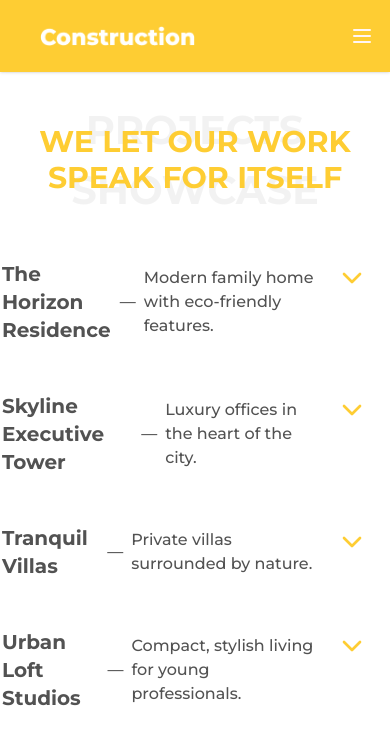
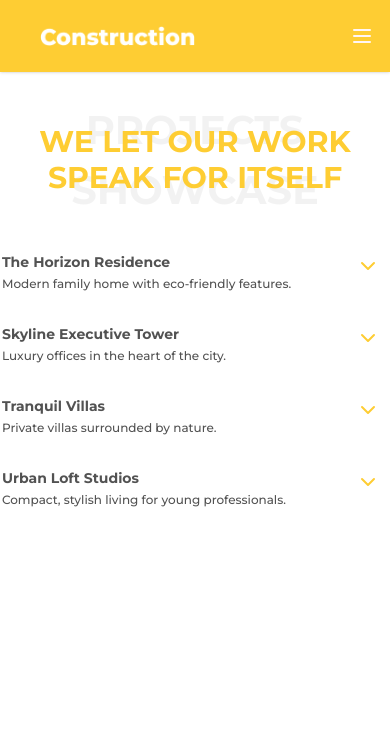
Before and after one commit to Maryammuhammadafzal/Construction-Landing-Page, a Next.js app: page /project in a window 390 px wide. Shown: the top 744 px of the page. Built offline with nearby package versions, Linux system fonts and the light colour scheme.

Commit message:
project section created responsive

```diff
--- a/src/app/project/page.tsx
+++ b/src/app/project/page.tsx
@@ -51,8 +51,8 @@ const ProjectPage = () => {
 
                     <Accordion type="single" collapsible className='lg:w-[90%] w-[99%]'>
                         {project_data.map((project, index) => (
-                            <AccordionItem key={index} value={`item-${index}`} className='border-b-0 py-2 w-full '>
-                                <AccordionTrigger><p className='font-medium lg:text-lg text-base flex items-center text-[#525252] gap-2'><span className='font-bold lg:text-3xl text-xl'>{project.title} </span> <span>— </span> {project.subtitle}</p></AccordionTrigger>
+                            <AccordionItem key={index} value={`item-${index}`} className='border-b-0 md:py-2 w-full '>
+                                <AccordionTrigger><p className='font-medium lg:text-lg md:text-base sm:text-sm text-xs flex xs:items-center xs:flex-row flex-col text-[#525252] sm:gap-2 gap-1 '><span className='font-bold lg:text-3xl md:text-xl sm:text-lg text-start text-sm'>{project.title} </span> <span className='xs:block hidden'>— </span> {project.subtitle}</p></AccordionTrigger>
                                 <AccordionContent>
                                     {project.content}
                                 </AccordionContent>
--- a/src/components/ui/accordion.tsx
+++ b/src/components/ui/accordion.tsx
@@ -35,13 +35,13 @@ function AccordionTrigger({
       <AccordionPrimitive.Trigger
         data-slot="accordion-trigger"
         className={cn(
-          "w-full focus-visible:border-ring focus-visible:ring-ring/50 flex flex-1 items-start justify-between gap-4 rounded-md py-4 text-left text-sm font-medium transition-all outline-none hover:underline focus-visible:ring-[3px] disabled:pointer-events-none disabled:opacity-50 [&[data-state=open]>svg]:rotate-180",
+          "w-full focus-visible:border-ring focus-visible:ring-ring/50 flex flex-1 items-start justify-between md:gap-4 sm:gap-2 gap-1 rounded-md py-4 text-left text-sm font-medium transition-all outline-none hover:underline focus-visible:ring-[3px] disabled:pointer-events-none disabled:opacity-50 [&[data-state=open]>svg]:rotate-180",
           className
         )}
         {...props}
       >
         {children}
-        <ChevronDownIcon className="text-secondary pointer-events-none size-8 mr-5 shrink-0 translate-y-0.5 transition-transform duration-200" />
+        <ChevronDownIcon className="text-secondary pointer-events-none md:size-8 size-6 md:mr-5 sm:mr-3 mr-2 shrink-0 translate-y-0.5 transition-transform duration-200" />
       </AccordionPrimitive.Trigger>
     </AccordionPrimitive.Header>
   )
@@ -58,7 +58,7 @@ function AccordionContent({
       className="data-[state=closed]:animate-accordion-up data-[state=open]:animate-accordion-down overflow-hidden lg:text-base text-sm"
       {...props}
     >
-      <div className={cn("pt-4 pb-4 px-4", className)}>{children}</div>
+      <div className={cn("pt-4 pb-4 md:px-4 px-2", className)}>{children}</div>
     </AccordionPrimitive.Content>
   )
 }
```
